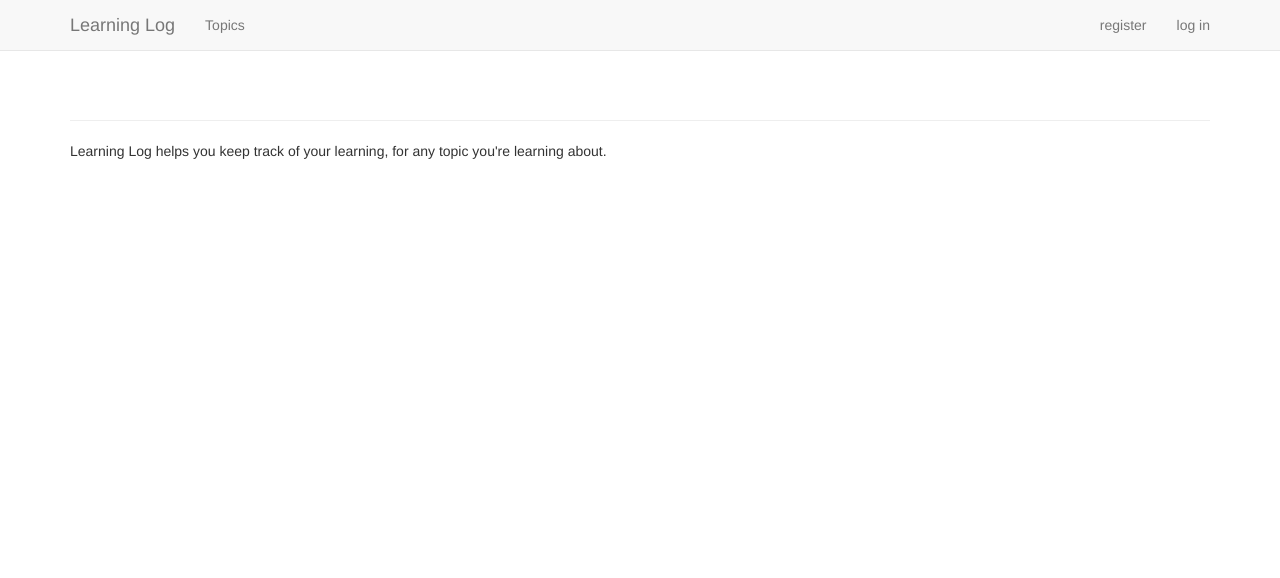
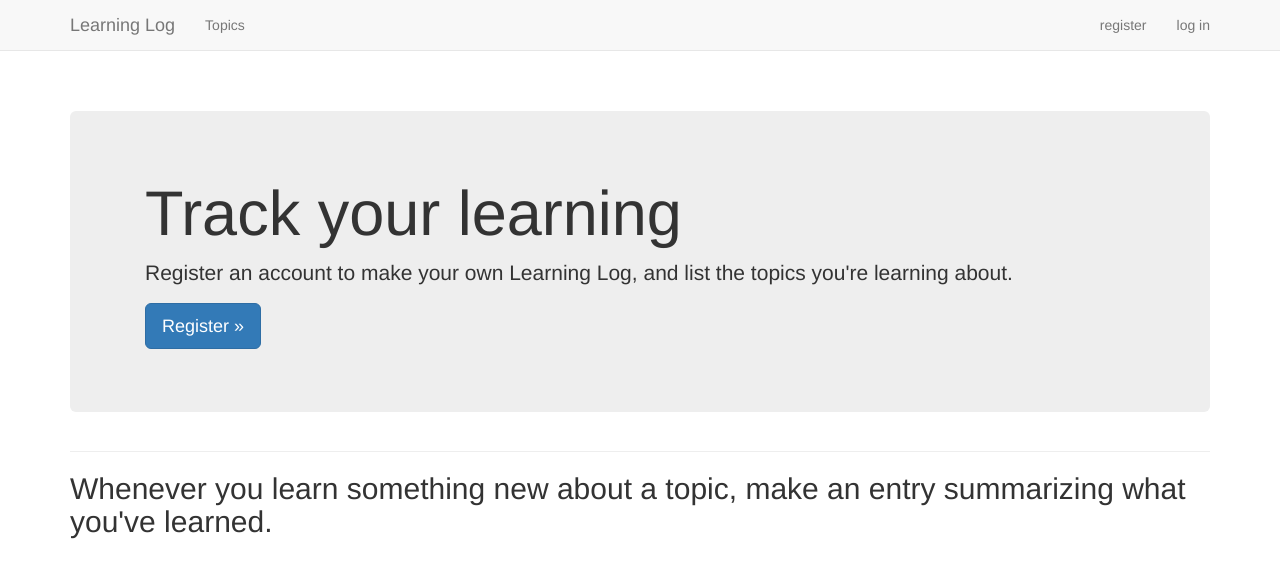
Before and after one commit to jtrain184/learning_log, a Django app: page / in a window 1280 px wide. Shown: the top 578 px of the page. Run offline with Django 3.2, Linux system fonts and the light colour scheme; some libraries are stand-ins or nearby versions.

Commit message:
Adding jumbotron to index page

```diff
--- a/learning_logs/templates/learning_logs/index.html
+++ b/learning_logs/templates/learning_logs/index.html
@@ -1,5 +1,19 @@
 {% extends "learning_logs/base.html" %}
+
+{% block header %}
+ <!-- Main jumbotron for a primary marketing message or call to action -->
+    <div class="jumbotron">
+      <div class="container">
+        <h1>Track your learning</h1>
+        <p>Register an account to make your own Learning Log, and list the topics you're learning about.</p>
+        <p><a class="btn btn-primary btn-lg" href="{% url 'users:register' %}" role="button">Register &raquo;</a></p>
+      </div>
+    </div>
+{% endblock header %}
+
 {%block content %}
-  <p>Learning Log helps you keep track of your learning, for any topic you're
-  learning about.</p>
+  <h2>
+    Whenever you learn something new about a topic, make an entry
+    summarizing what you've learned.
+  </h2>
 {% endblock content %}
```
